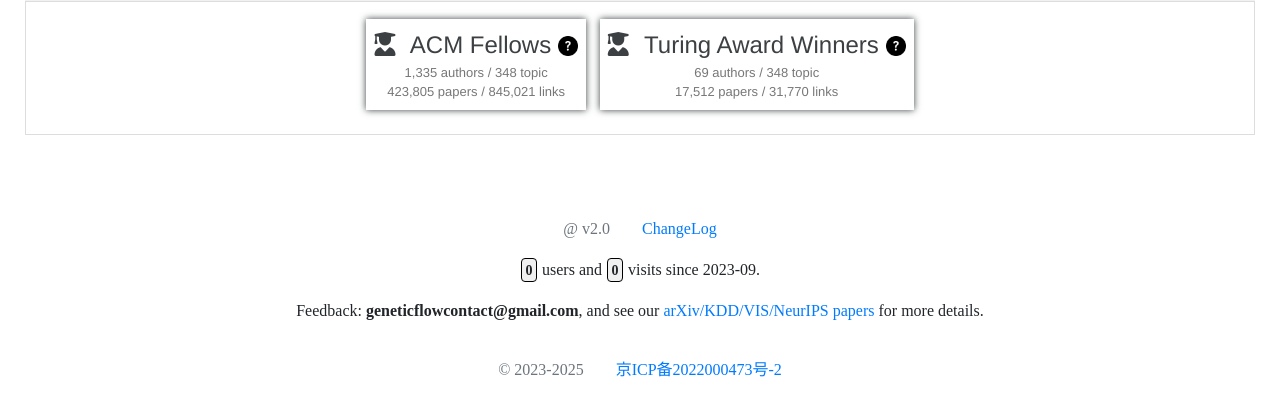
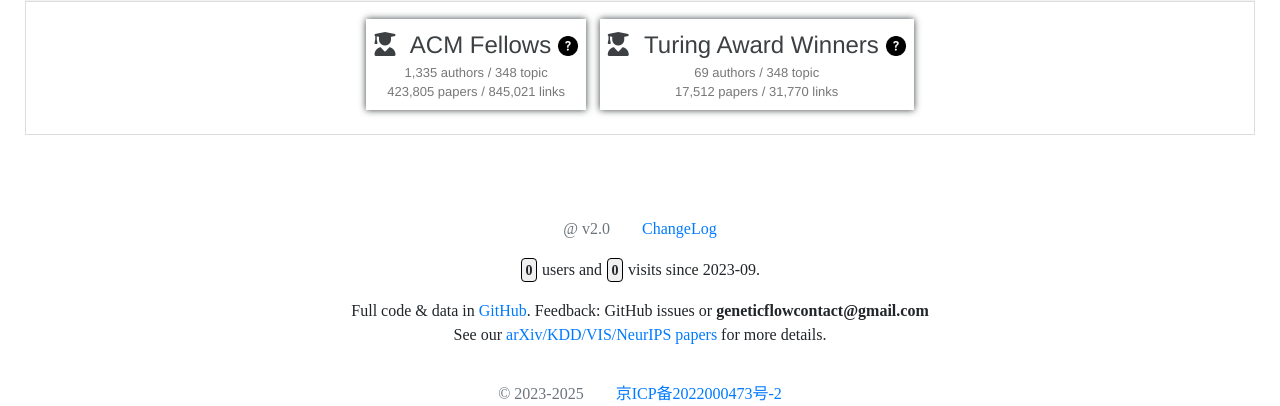
Before and after one commit to visdata/GeneticPrism, a Django app: page / in a window 1280 px wide. Shown: the part 911-1317 px from the top of the page. Before the commit the page ends 1288 px from the top, so only its background shows below. Run offline with Django 4.2, Linux system fonts and the light colour scheme; some libraries are stand-ins or nearby versions.

Commit message:
update index

```diff
--- a/templates/front.html
+++ b/templates/front.html
@@ -113,7 +113,8 @@
 			<br />
 			<p class="mt-5 text-muted">@ {{ versionID }}<a href="/changelog" style="margin-left: 2em;">ChangeLog</a></p>
 			<p style="white-space: pre-wrap; text-align: center"><span id="activeUsers"></span> users and <span id="eventCount"></span> visits since 2023-09.</p>
-			<p style="white-space: pre-wrap; text-align: center; margin-bottom: -1%;">Feedback: <b>geneticflowcontact@gmail.com</b>, and see our <a href="reference">arXiv/KDD/VIS/NeurIPS papers</a> for more details.</p>
+			<p style="white-space: pre-wrap; text-align: center; margin-bottom: 0%;">Full code & data in <a href="https://github.com/cs-anonymous/GeneticPrism">GitHub</a>. Feedback: GitHub issues or <b>geneticflowcontact@gmail.com</b></p>
+			<p style="white-space: pre-wrap; text-align: center; margin-bottom: -1%;">See our <a href="reference">arXiv/KDD/VIS/NeurIPS papers</a> for more details.</p>
 			<p class="mt-5 text-muted">© 2023-2025<a href="https://beian.miit.gov.cn/" target="_blank" style="margin-left: 2em;">京ICP备2022000473号-2</a></p>
 		</form>
 	</body>
```
